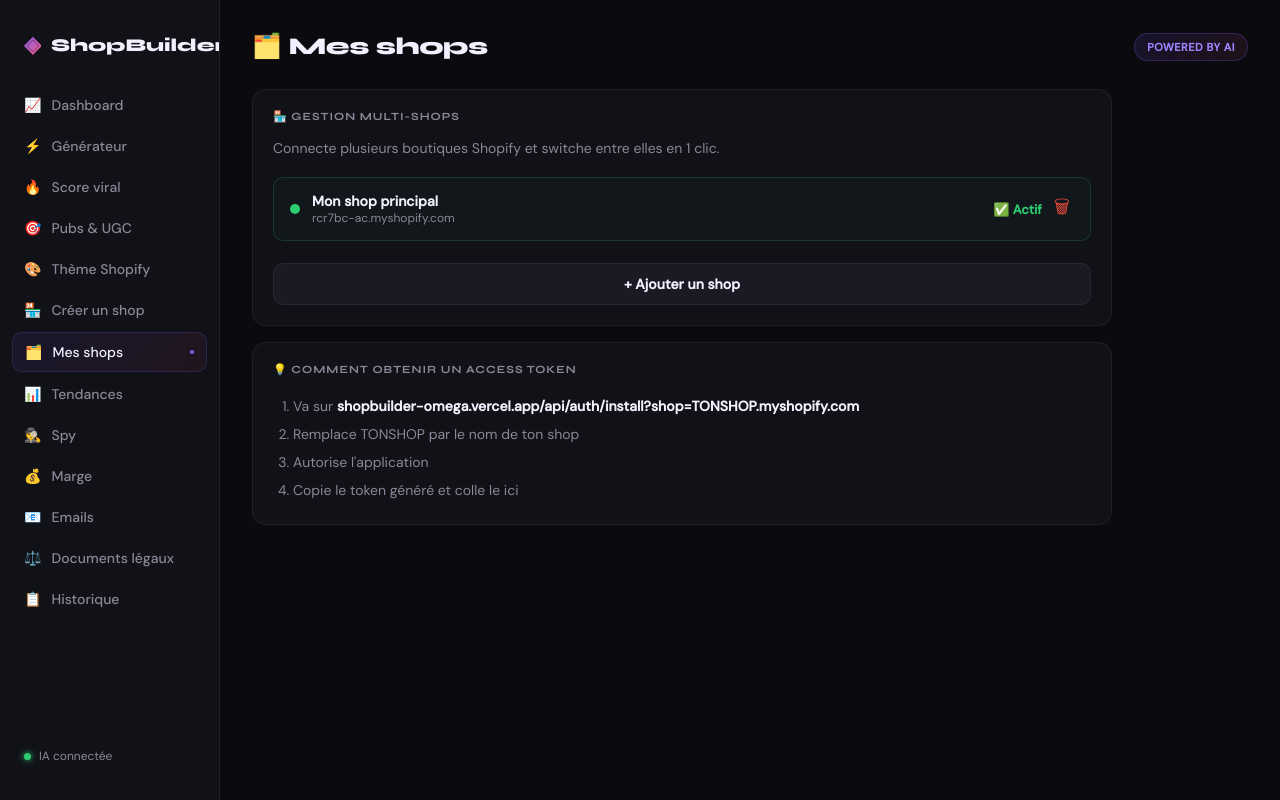
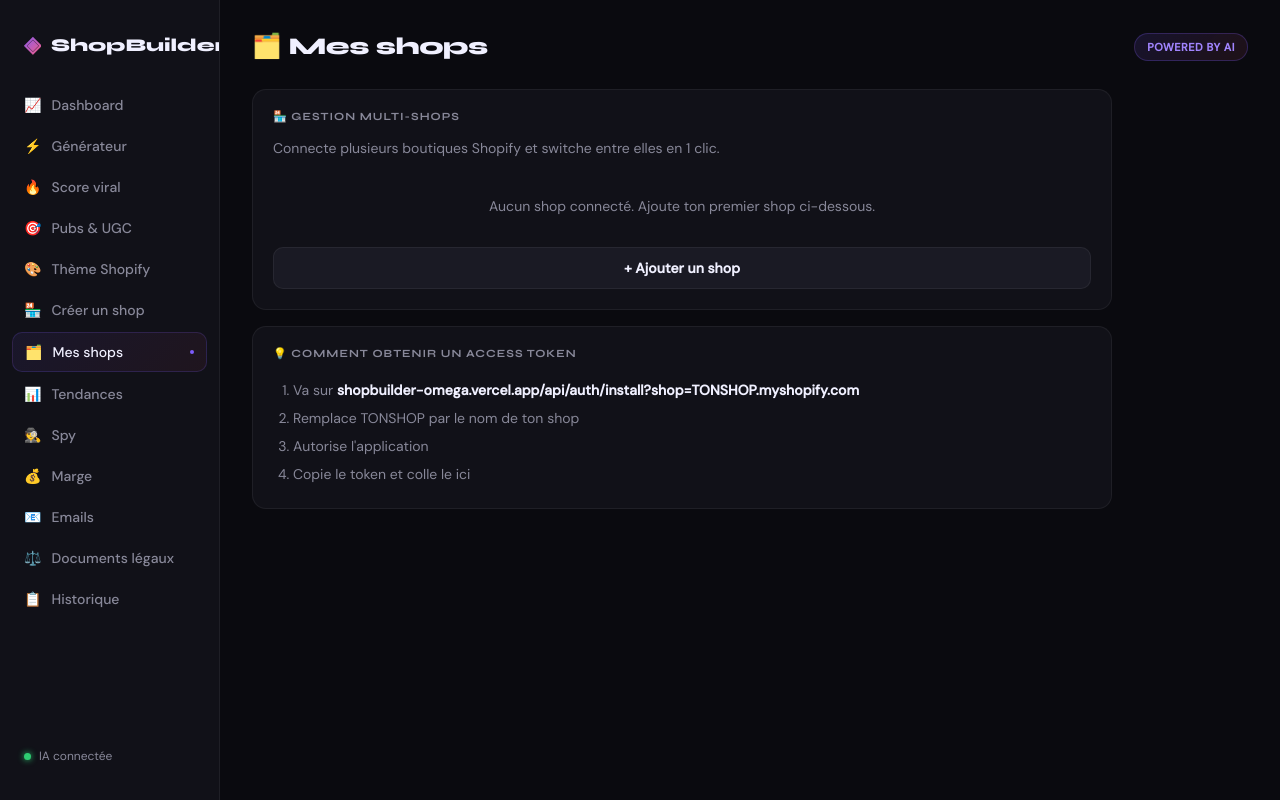
Before and after one commit to rayan1609/shopbuilder, a Next.js app: page / in a window 1280 px wide. Both pictures are taken after a click on the button "🗂️ Mes shops". Built offline with nearby package versions, Linux system fonts and the light colour scheme.

Commit message:
Update MultiShop.js

```diff
--- a/components/MultiShop.js
+++ b/components/MultiShop.js
@@ -10,17 +10,15 @@ export default function MultiShop() {
     setMounted(true)
     try {
       const saved = localStorage.getItem('shopbuilder_shops')
-      if (saved) setShops(JSON.parse(saved))
-      else {
-        const defaultShop = [{ id: 1, name: 'Mon shop principal', shop: 'rcr7bc-ac.myshopify.com', token: '***', active: true }]
-        setShops(defaultShop)
+      if (saved) {
+        setShops(JSON.parse(saved))
       }
     } catch (e) {}
   }, [])
 
   const save = (newShops) => {
     setShops(newShops)
-    localStorage.setItem('shopbuilder_shops', JSON.stringify(newShops))
+    try { localStorage.setItem('shopbuilder_shops', JSON.stringify(newShops)) } catch(e) {}
   }
 
   const addShop = () => {
@@ -31,15 +29,15 @@ export default function MultiShop() {
     setAdding(false)
   }
 
-  const setActive = (id) => {
-    save(shops.map(s => ({ ...s, active: s.id === id })))
-  }
+  const setActive = (id) => save(shops.map(s => ({ ...s, active: s.id === id })))
+  const removeShop = (id) => save(shops.filter(s => s.id !== id))
 
-  const removeShop = (id) => {
-    save(shops.filter(s => s.id !== id))
-  }
-
-  if (!mounted) return null
+  if (!mounted) return (
+    <div className="card">
+      <p className="card-title">🗂️ Mes shops</p>
+      <div className="loading"><div className="spinner" />Chargement...</div>
+    </div>
+  )
 
   return (
     <div>
@@ -49,30 +47,34 @@ export default function MultiShop() {
           Connecte plusieurs boutiques Shopify et switche entre elles en 1 clic.
         </p>
 
+        {shops.length === 0 && (
+          <div style={{ textAlign: 'center', padding: '20px', color: 'var(--muted)', fontSize: 14 }}>
+            Aucun shop connecté. Ajoute ton premier shop ci-dessous.
+          </div>
+        )}
+
         {shops.map(shop => (
-          <div key={shop.id} className={`shop-card ${shop.active ? 'active' : ''}`}>
-            <div className="shop-info">
-              <div className="shop-dot" style={{ background: shop.active ? '#2ecc71' : 'var(--muted)' }} />
+          <div key={shop.id} style={{ display: 'flex', alignItems: 'center', justifyContent: 'space-between', padding: '14px 16px', background: 'var(--surface2)', borderRadius: 10, border: shop.active ? '1px solid #2ecc7130' : '1px solid var(--border)', marginBottom: 10, background: shop.active ? '#2ecc7108' : 'var(--surface2)' }}>
+            <div style={{ display: 'flex', alignItems: 'center', gap: 12 }}>
+              <div style={{ width: 10, height: 10, borderRadius: '50%', background: shop.active ? '#2ecc71' : 'var(--muted)', flexShrink: 0 }} />
               <div>
-                <div className="shop-name">{shop.name}</div>
-                <div className="shop-url">{shop.shop}</div>
+                <div style={{ fontWeight: 600, fontSize: 14 }}>{shop.name}</div>
+                <div style={{ fontSize: 12, color: 'var(--muted)' }}>{shop.shop}</div>
               </div>
             </div>
-            <div className="shop-actions">
+            <div style={{ display: 'flex', alignItems: 'center', gap: 8 }}>
               {shop.active ? (
-                <span className="active-badge">✅ Actif</span>
+                <span style={{ fontSize: 13, color: '#2ecc71', fontWeight: 600 }}>✅ Actif</span>
               ) : (
-                <button className="btn btn-secondary" onClick={() => setActive(shop.id)} style={{ padding: '6px 14px', fontSize: 13 }}>
-                  Activer
-                </button>
+                <button className="btn btn-secondary" onClick={() => setActive(shop.id)} style={{ padding: '6px 14px', fontSize: 13 }}>Activer</button>
               )}
-              <button onClick={() => removeShop(shop.id)} style={{ background: 'none', border: 'none', color: '#e74c3c', cursor: 'pointer', fontSize: 18, padding: '0 4px' }}>🗑</button>
+              <button onClick={() => removeShop(shop.id)} style={{ background: 'none', border: 'none', color: '#e74c3c', cursor: 'pointer', fontSize: 18 }}>🗑</button>
             </div>
           </div>
         ))}
 
         {adding ? (
-          <div className="add-form">
+          <div style={{ background: 'var(--surface2)', borderRadius: 10, padding: 16, marginTop: 12, border: '1px solid var(--border)' }}>
             <div className="grid-2">
               <div className="input-group">
                 <label className="input-label">Nom du shop</label>
@@ -105,21 +107,9 @@ export default function MultiShop() {
           <li>Va sur <strong style={{ color: 'var(--text)' }}>shopbuilder-omega.vercel.app/api/auth/install?shop=TONSHOP.myshopify.com</strong></li>
           <li>Remplace TONSHOP par le nom de ton shop</li>
           <li>Autorise l'application</li>
-          <li>Copie le token généré et colle le ici</li>
+          <li>Copie le token et colle le ici</li>
         </ol>
       </div>
-
-      <style jsx>{`
-        .shop-card { display: flex; align-items: center; justify-content: space-between; padding: 14px 16px; background: var(--surface2); border-radius: 10px; border: 1px solid var(--border); margin-bottom: 10px; transition: all 0.2s; }
-        .shop-card.active { border-color: #2ecc7130; background: #2ecc7108; }
-        .shop-info { display: flex; align-items: center; gap: 12px; }
-        .shop-dot { width: 10px; height: 10px; border-radius: 50%; flex-shrink: 0; }
-        .shop-name { font-weight: 600; font-size: 14px; }
-        .shop-url { font-size: 12px; color: var(--muted); }
-        .shop-actions { display: flex; align-items: center; gap: 8px; }
-        .active-badge { font-size: 13px; color: #2ecc71; font-weight: 600; }
-        .add-form { background: var(--surface2); border-radius: 10px; padding: 16px; margin-top: 12px; border: 1px solid var(--border); }
-      `}</style>
     </div>
   )
 }
```
